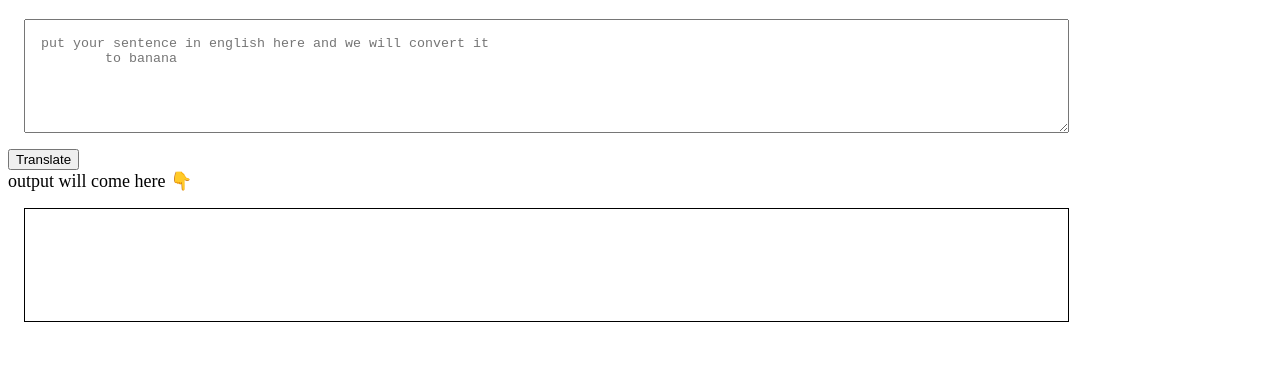
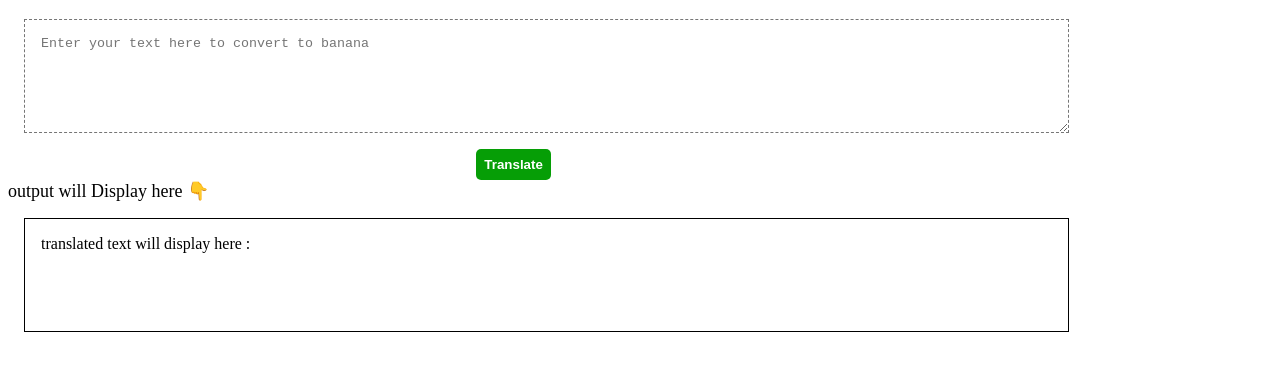
Before and after one commit to ndineshd/learning_script, a plain HTML site: page index.html in a window 1280 px wide. Shown: the part 61-432 px from the top of the page. Drawn offline with Linux system fonts and the light colour scheme.

Commit message:
feat: Add a new code to homepage

```diff
--- a/index.html
+++ b/index.html
@@ -3,32 +3,16 @@
     <head>
         <meta charset="UTF-8">
         <meta name="viewport" content="width=device-width, initial-scale=1.0">
+        <link rel="stylesheet" href="index.css">
         <title>Banana Speak</title>
-        <style>
-            textarea {
-                width: 80%;
-                height: 10vh;
-                display: block;
-                margin: 1rem;
-                padding: 1rem;
-            }
-            #output {
-                 border: 1px solid black;
-                 height: 10vh;
-                 width: 80%;
-                 margin: 1rem;
-                 padding: 1rem;
-            }
-        </style>
     </head>
     <body>
         <h1>talk banana</h1>
         <textarea
-        id="txt-input" placeholder="put your sentence in english here and we will convert it
-        to banana"></textarea>
-        <button id="btn-translate">Translate</button>
-        <div style="font-size: large;">output will come here 👇</div>
-        <div id="output"></div>
+        id="txt-input" placeholder="Enter your text here to convert to banana"></textarea>
+        <div class="btndiv"><button id="input-btn" class="btn-primary">Translate</button></div>
+        <div style="font-size: large;">output will Display here 👇</div>
+        <div id="output" >translated text will display here :</div>
 
         <script src="app.js" type="text/javascript"></script>
     </body>
```
